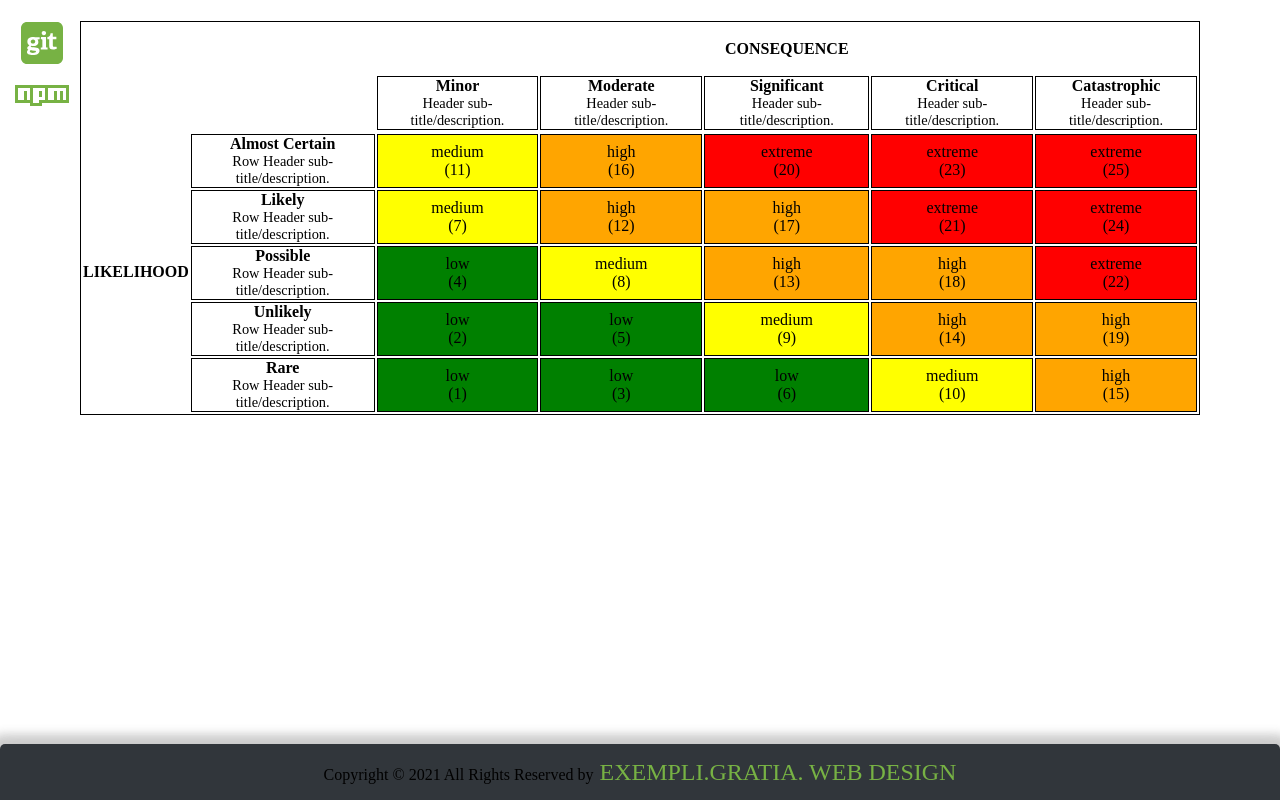
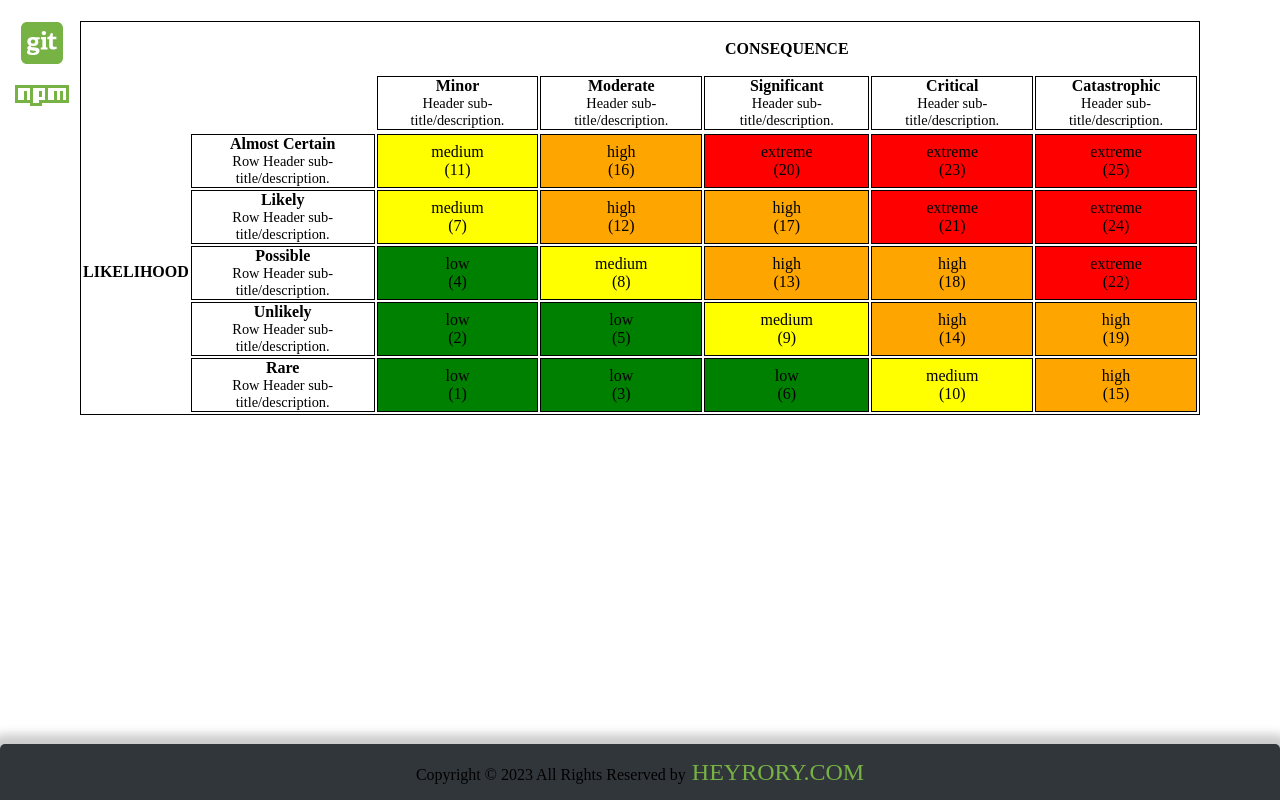
Before and after one commit to bronz3beard/react-matrix, a React (Create React App) app: page / in a window 1280 px wide. Built offline with nearby package versions, Linux system fonts and the light colour scheme; a web font is replaced by a local one.

Commit message:
update footer readme build and publish

```diff
--- a/package.json
+++ b/package.json
@@ -1,6 +1,6 @@
 {
   "name": "react-data-matrix",
-  "version": "0.1.9",
+  "version": "0.2.0",
   "private": false,
   "license": "MIT",
   "homepage": "https://bronz3beard.github.io/react-matrix",
@@ -31,10 +31,10 @@
   "scripts": {
     "start": "react-scripts start",
     "build": "rm -rf dist && NODE_ENV=production babel src/lib --out-dir dist --copy-files",
-    "build-og": "react-scripts build",
+    "build:og": "react-scripts build",
     "test": "react-scripts test",
     "eject": "react-scripts eject",
-    "predeploy": "npm run build",
+    "predeploy": "npm run build:og",
     "deploy": "gh-pages -d build"
   },
   "eslintConfig": {
--- a/src/components/footer/index.js
+++ b/src/components/footer/index.js
@@ -14,14 +14,14 @@ const Footer = () => {
                   margin: `${1}rem ${0} ${1}rem ${0}`,
                 }}
               >
-                Copyright &copy; 2021 All Rights Reserved by
+                Copyright &copy; 2023 All Rights Reserved by
                 <a
                   target="_blank"
                   rel="noopener noreferrer"
-                  href="https://www.eg-web-design.com/"
+                  href="https://www.heyrory.com/"
                   style={{ textDecoration: "none" }}
                 >
-                  <span className="copyRight"> Exempli.Gratia. web design</span>
+                  <span className="copyRight"> heyrory.com</span>
                 </a>
               </p>
             </div>
```
Also changed, not shown: 1 other file (tests, documents, lock files or other folders).
